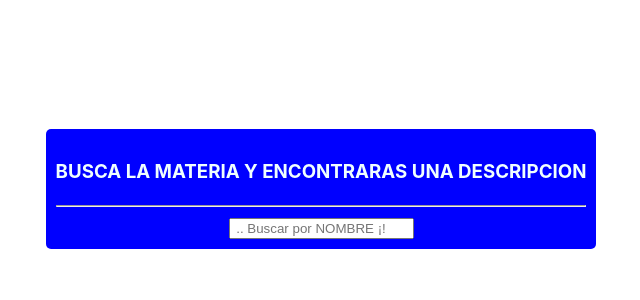
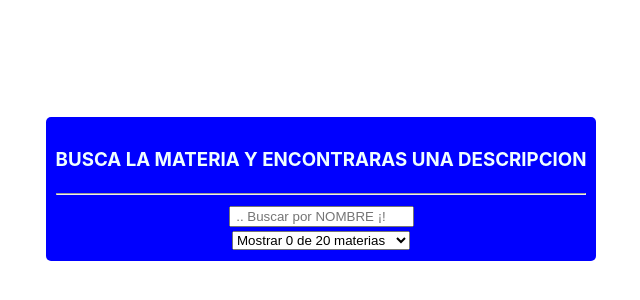
Before and after one commit to ERAZOLAR/TallerBuscarGitDavid, a React (Vite) app: page / in a window 1280 px wide. Shown: the part 206-506 px from the top of the page, without its empty margins (319-959 px from the left). Built offline with nearby package versions, Linux system fonts and the light colour scheme.

Commit message:
importo al archivo App.jsx componente Select.jsx

```diff
--- a/src/App.jsx
+++ b/src/App.jsx
@@ -2,6 +2,7 @@ import React, { useState } from 'react';
 import Buscador from './componentes/Buscador';
 import Tabla from './componentes/Tabla';
 import './App.css'
+import Select from './componentes/Select';
 
 
 const materias = [
@@ -123,7 +124,7 @@ const App = () => {
 
       <Buscador onFiltrar={handleBusqueda} />
       {busqueda.length > 0 && <Tabla materias={materias.filter((materia) => materia.nombre.toLowerCase().includes(busqueda.toLowerCase()))} />}
-
+      <Select />
 
     </div>
   );
```
